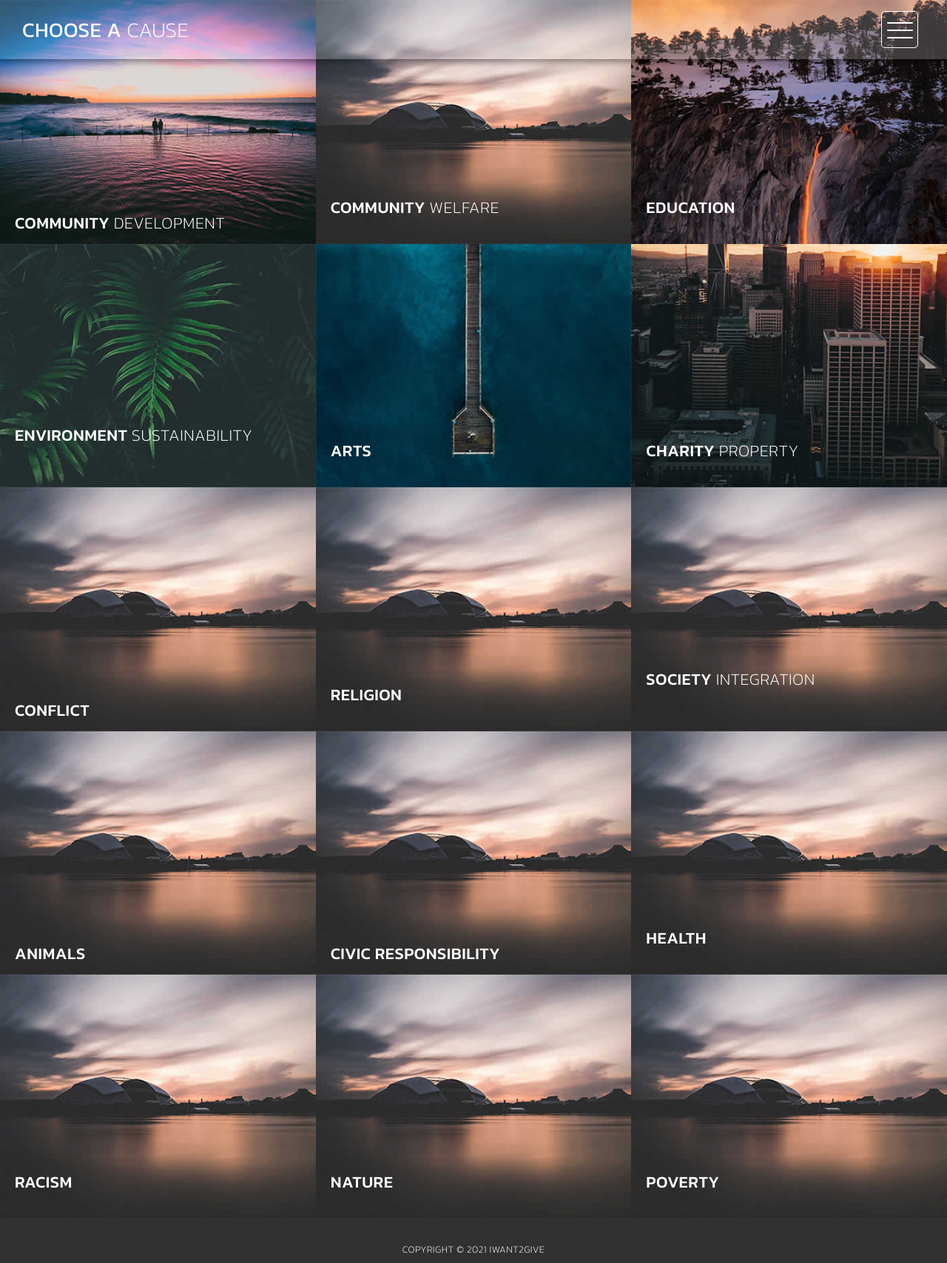
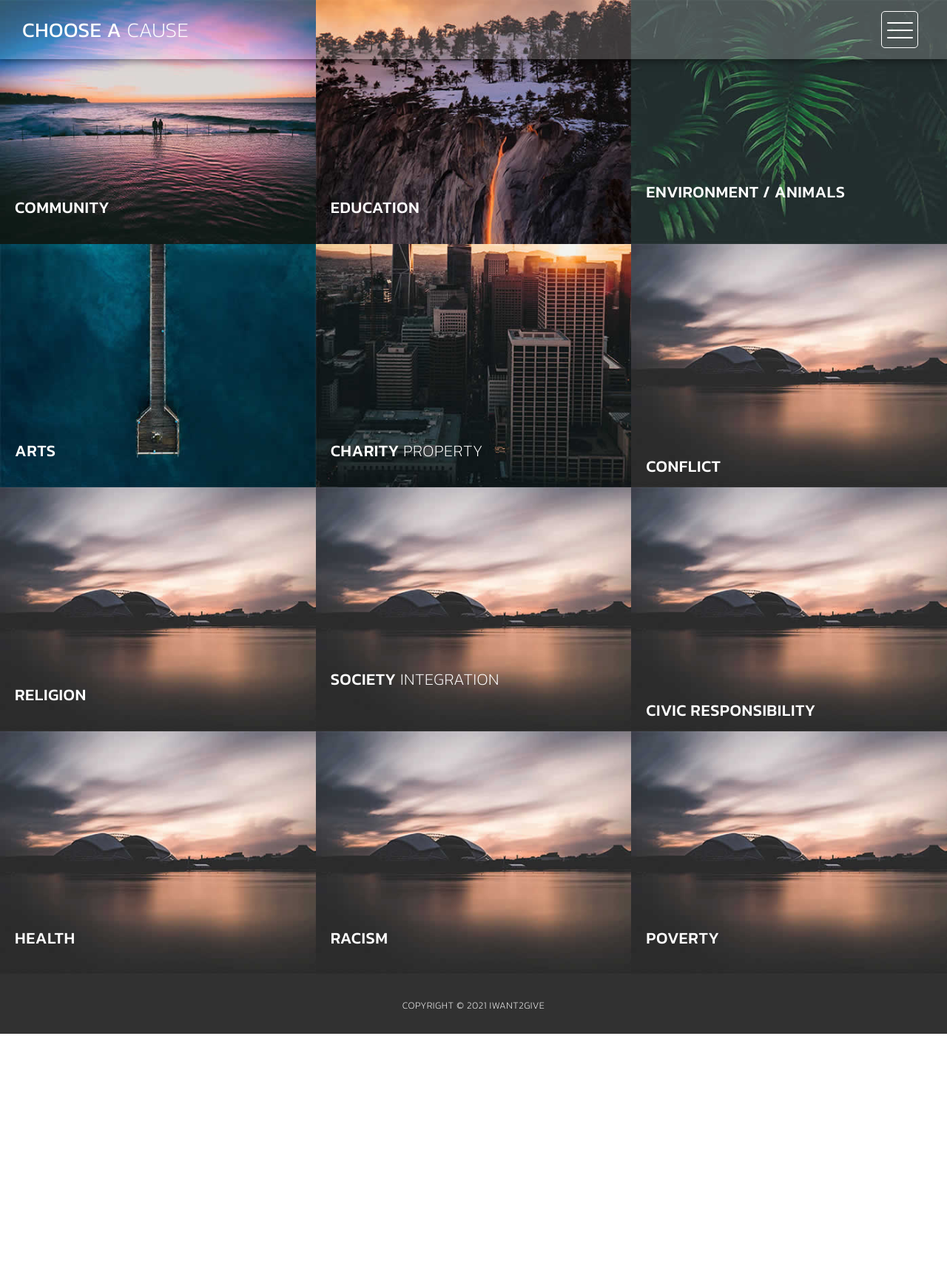
Before and after one commit to jackapbutler/Charity-Visualizer, a Flask app: template templates/search.html in a window 1280 px wide. Shown: the whole page at 74% size. Run offline with Flask 2, Linux system fonts and the light colour scheme; the template is opened without the code that fills it, so the values that code supplies are empty; some libraries are stand-ins or nearby versions.

Commit message:
changing categories

```diff
--- a/templates/search.html
+++ b/templates/search.html
@@ -38,27 +38,12 @@
                     <a href="www.google.com"><div class="thumb">
                         <div class="hover-effect">
                             <div class="hover-content">
-                                <h1>Community <em>Development</em></h1>
-                                <p>Including rural and urban regeneration.</p>
+                                <h1>Community <em> </em></h1>
+                                <p>Including rural / urban regeneration and welfare relief for those in need.</p>
                             </div>
                         </div>
                         <div class="image">
                             <img src="img/portfolio_item_5.jpg">
-                        </div>
-                    </div></a>
-                </div>
-            </div>
-            <div class="col-md-4 col-sm-6">
-                <div class="portfolio-item">
-                    <a href="www.google.com"><div class="thumb">
-                        <div class="hover-effect">
-                            <div class="hover-content">
-                                <h1>Community <em>Welfare</em></h1>
-                                <p>Including relief for those in need by reason of youth, age, illness or disability.</p>
-                            </div>
-                        </div>
-                        <div class="image">
-                            <img src="img/portfolio_item_9.jpg">
                         </div>
                     </div></a>
                 </div>
@@ -83,8 +68,8 @@
                     <a href="www.google.com"><div class="thumb">
                         <div class="hover-effect">
                             <div class="hover-content">
-                                <h1>Environment <em>Sustainability</em></h1>
-                                <p>Promoting responsible interaction with the environment to avoid depletion or degradation of natural resources.</p>
+                                <h1>Environment / Animals<em> </em></h1>
+                                <p>Promoting responsible interaction with the environment and prevention or relief of suffering of animals.</p>
                             </div>
                         </div>
                         <div class="image">
@@ -173,21 +158,6 @@
                 	<a href="www.google.com"><div class="thumb">
                         <div class="hover-effect">
                             <div class="hover-content">
-                                <h1>Animals </h1>
-                                <p>Prevention or relief of suffering of animals.</p>
-                            </div>
-                        </div>
-                        <div class="image">
-                            <img src="img/portfolio_item_9.jpg">
-                        </div>
-                    </div></a>
-                </div>
-            </div>
-			<div class="col-md-4 col-sm-6">
-            	<div class="portfolio-item">
-                	<a href="www.google.com"><div class="thumb">
-                        <div class="hover-effect">
-                            <div class="hover-content">
                                 <h1>Civic Responsibility </h1>
                                 <p>Including the promotion of voluntary work.</p>
                             </div>
@@ -220,21 +190,6 @@
                             <div class="hover-content">
                                 <h1>Racism </h1>
                                 <p>Including the promotion of racial or religious harmony and community relations.</p>
-                            </div>
-                        </div>
-                        <div class="image">
-                            <img src="img/portfolio_item_9.jpg">
-                        </div>
-                    </div></a>
-                </div>
-			</div>
-			<div class="col-md-4 col-sm-6">
-				<div class="portfolio-item">
-                	<a href="www.google.com"><div class="thumb">
-                        <div class="hover-effect">
-                            <div class="hover-content">
-                                <h1>Nature </h1>
-                                <p>Including the protection of the natural environment.</p>
                             </div>
                         </div>
                         <div class="image">
```
